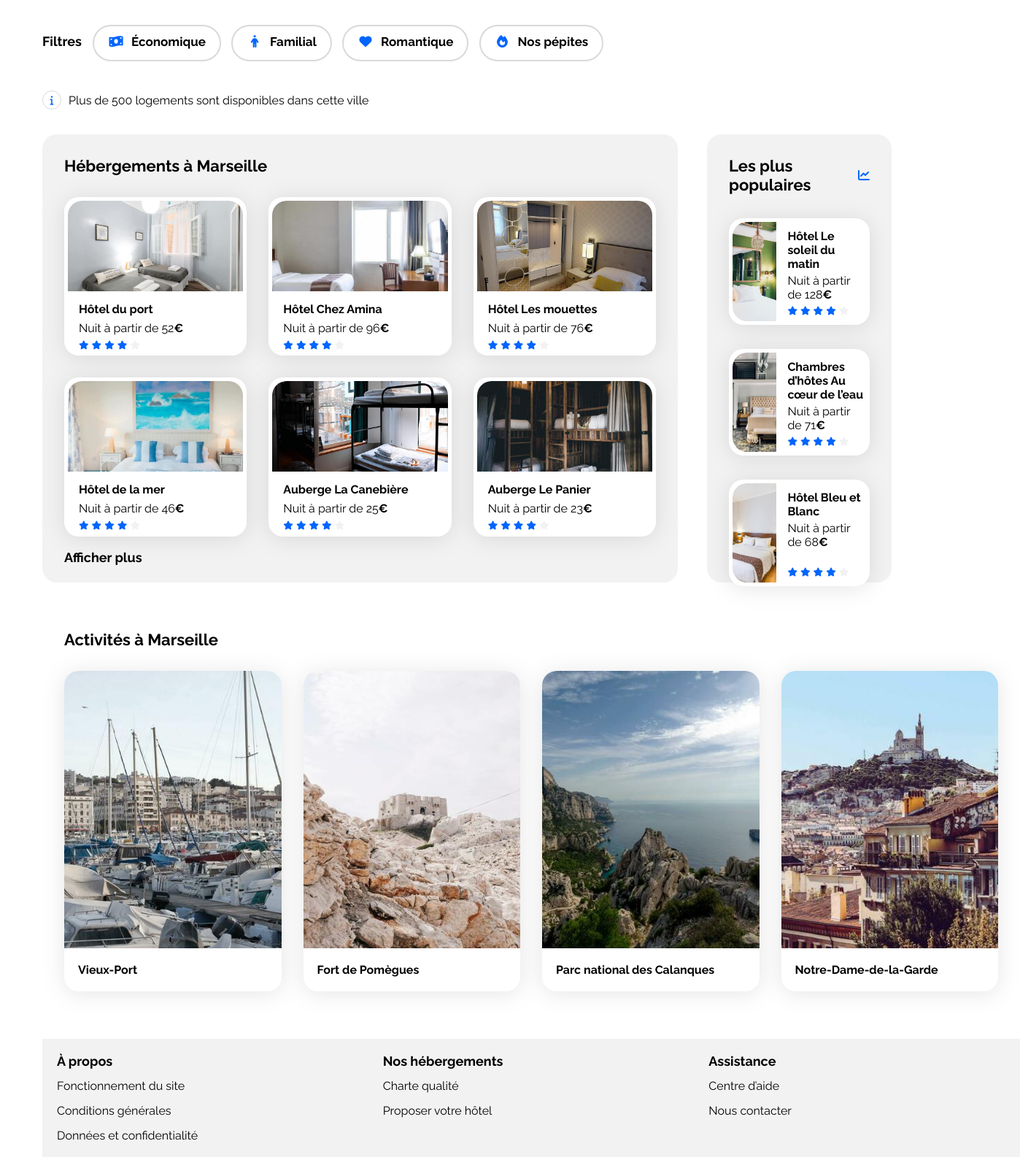
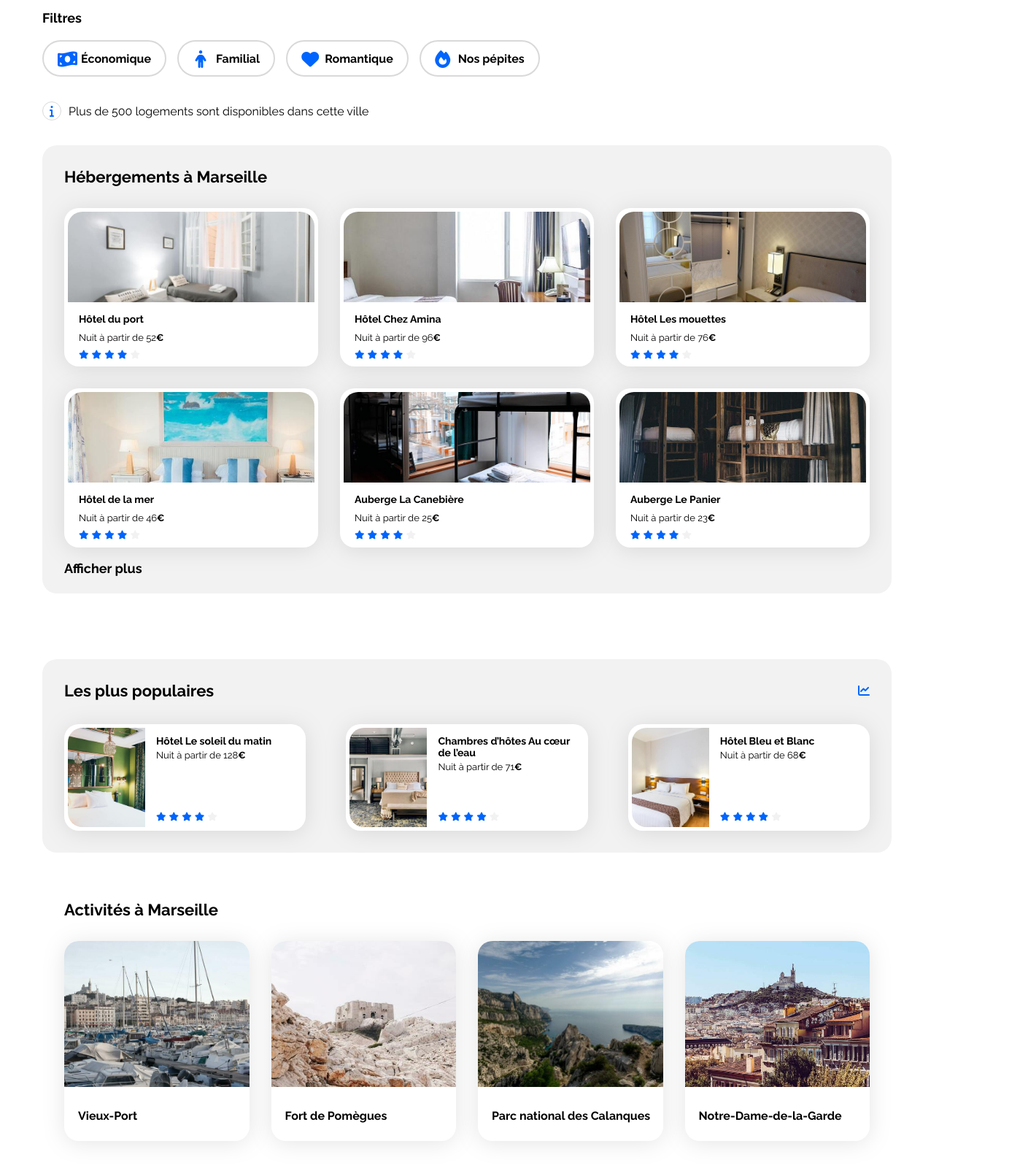
Before and after one commit to Luckywi/Booki, a plain HTML site: page Desktop/booki-master/index.html in a window 1280 px wide. Shown: the part 280-1880 px from the top of the page at 73% size, 1398 px wide, since content can reach past the window. Drawn offline with Linux system fonts and the light colour scheme.

Commit message:
nouvelle version

```diff
--- a/Desktop/booki-master/css/style.css
+++ b/Desktop/booki-master/css/style.css
@@ -60,7 +60,7 @@ a {
 
 /****** Header ***********/
 
-header{
+header {
     display: flex;
     flex-direction: row;
     justify-content: space-between;
@@ -68,60 +68,67 @@ header{
     margin-bottom: 35px;
 }
 
-.logo img{
+.logo img {
     width: 61.09px;
-    height: 19px ;
+    height: 19px;
     padding-top: 30px;
     padding-right: 50px;
 }
 
 
-.navbar{
+.navbar {
     display: flex;
     gap: 68px;
     height: 35px;
     width: 244px;
-    padding-right:0px;
+    padding-right: 0px;
     padding-top: 16px;
     margin-bottom: 44px;
 }
 
 
-.navbar a{
+.navbar a {
     position: relative;
     display: inline-block;
     font-size: 16px;
     font-weight: 400;
 }
 
-.navbar a::before{
-    content: ""; /* Nécessaire pour créer le pseudo-élément */
-    position: absolute; /* Positionnement absolu pour placer la barre */
-    bottom: 56.4px; /* Positionne la barre au-dessus du texte */
-    width: 100%; /* La barre a la même largeur que le lien */
-    height: 2px; /* Épaisseur de la barre */
-    background-color: #1a73e8; /* Couleur de la barre */
+.navbar a::before {
+    content: "";
+    /* Nécessaire pour créer le pseudo-élément */
+    position: absolute;
+    /* Positionnement absolu pour placer la barre */
+    bottom: 56.4px;
+    /* Positionne la barre au-dessus du texte */
+    width: 100%;
+    /* La barre a la même largeur que le lien */
+    height: 2px;
+    /* Épaisseur de la barre */
+    background-color: #1a73e8;
+    /* Couleur de la barre */
     transform: scaleX(0)
 }
 
 .navbar a:hover::before {
-    transform: scaleX(1); /* Déploie la barre à sa pleine largeur */
+    transform: scaleX(1);
+    /* Déploie la barre à sa pleine largeur */
 }
 
-.navbar a:hover{
+.navbar a:hover {
     color: #0065FC;
 }
 
 /****** Body info group ***********/
 
-.headline-titre{
+.headline-titre {
     font-size: 22px;
     font-weight: 700;
     margin-bottom: 8px;
 }
 
-.headline-sous-titre{
-    font-weight:400;
+.headline-sous-titre {
+    font-weight: 400;
     font-size: 16px;
     margin-top: 0px;
 }
@@ -129,7 +136,7 @@ header{
 /****** Body Search-bar ***********/
 
 
-.search-bar{
+.search-bar {
     display: flex;
     flex-direction: row;
     height: 49px;
@@ -139,14 +146,14 @@ header{
     margin-top: 35px;
 }
 
-.logo-box{
+.logo-box {
     width: 50px;
     background-color: #F2F2F2;
     border-radius: 15px 0px 0px 15px;
 
 }
 
-.logo-box i{
+.logo-box i {
     display: flex;
     padding: 14px 18px 15px 18px;
     color: black;
@@ -154,26 +161,26 @@ header{
 
 }
 
-.ville-box{
+.ville-box {
     width: 100%;
     border-top: 1px solid #F2F2F2;
     border-bottom: 1px solid #F2F2F2;
     background-color: white;
 }
 
-.ville-box a{
+.ville-box a {
     font-weight: 700;
     font-size: 18px;
     display: flex;
-    padding:15px 16px 15px 20px ;
+    padding: 15px 16px 15px 20px;
 }
 
-.fa-search{
+.fa-search {
     display: none;
 }
 
 
-.rechercher-box{
+.rechercher-box {
     display: block;
     width: 132px;
     height: 49px;
@@ -181,8 +188,8 @@ header{
     border-radius: 0px 15px 15px 0px;
 }
 
-.rechercher-box a{
-    font-weight:700;
+.rechercher-box a {
+    font-weight: 700;
     font-size: 18px;
     color: white;
     display: flex;
@@ -191,9 +198,14 @@ header{
 
 /****** Body Filter Bar ***********/
 
+.filters {
+    display: flex;
+    gap: 15px;
+}
 
 .filter-bar {
     display: flex;
+    flex-wrap: wrap;
     align-items: baseline;
     margin-bottom: 25px;
     gap: 15px;
@@ -214,7 +226,6 @@ header{
     font-size: 17px;
     font-weight: 700;
     padding: 4px 19px;
-    margin-right:10px;
     margin-bottom: 10px;
 }
 
@@ -222,18 +233,23 @@ header{
     background-color: #DEEBFF;
 }
 
-.filters .fa-solid{
+.filters .fa-solid {
     width: 22px;
     height: 22px;
     padding-right: 10px;
 }
 
+.fiters i {
+    display: flex;
+    height: fit-content;
+}
+
 /****** Body Infobar ***********/
 
-.infobar{
+.infobar {
     display: flex;
     flex-direction: row;
-    gap:10px;
+    gap: 10px;
     align-items: center;
     margin-bottom: 35px;
     font-size: 16px;
@@ -241,7 +257,7 @@ header{
     height: 24px;
 }
 
-.infobar .fa-solid{
+.infobar .fa-solid {
     display: flex;
     align-items: center;
     justify-content: center;
@@ -251,9 +267,10 @@ header{
     height: 24px;
 }
 
-.infobar i{
-    font-size: small;
+.fa-xl {
+    line-height: normal;
 }
+
 
 /****** Hebergements And Populaires ***********/
 .hebergements-and-populaires {
@@ -271,11 +288,10 @@ header{
 /****** Hebergements ***********/
 .hebergements {
     background-color: var(--main-bg-color);
-    width: 871px;
     height: 614px;
 }
 
-.hebergements-cards{
+.hebergements-cards {
     display: flex;
     gap: 30px;
 }
@@ -283,7 +299,7 @@ header{
 .hebergements-cards .card {
     display: flex;
     flex-direction: column;
-    margin-top:30px;
+    margin-top: 30px;
     height: 207.25px;
 }
 
@@ -300,7 +316,7 @@ header{
 
 .hebergements-cards .card-title {
     line-height: 18.78px;
-    margin-bottom:  8px;
+    margin-bottom: 8px;
 }
 
 
@@ -314,7 +330,7 @@ header{
     line-height: 13.25px;
 }
 
-.afficher-plus{
+.afficher-plus {
     font-weight: 700;
     font-size: 18px;
     line-height: 21.13px;
@@ -369,40 +385,45 @@ header{
 
 /****** Activtés ***********/
 
-.activites{
+.activites {
     margin: 30px;
     margin-bottom: 65px;
     margin-top: 65px;
 }
 
- .activites-card{
+.activites-card {
     display: flex;
+    flex-wrap: nowrap;
     gap: 30px;
     margin-top: 30px;
 }
 
- .img-card img{
-    display: block;
-     width: 297.5px;
+.img-card {
+    width: 25%;
+}
+
+.img-card img {
+
+    width: 100%;
     height: 380px;
     object-fit: cover;
     border-top-left-radius: 20px;
     border-top-right-radius: 20px;
 }
 
- .img-card-txt{
-    display:table;
+.img-card-txt {
+    display: table;
     height: 59px;
 }
 
- .activites .card-title{
-    display:table-cell ;
+.activites .card-title {
+    display: table-cell;
     vertical-align: middle;
     padding-left: 19px;
 
 }
 
- .img-card{
+.img-card {
     background-color: white;
     border-radius: 20px;
     filter: drop-shadow(0px 3px 15px rgba(0, 0, 0, 0.1));
@@ -411,29 +432,29 @@ header{
 
 /****** Footer ***********/
 
-footer{
+footer {
     display: flex;
     flex-direction: row;
     background-color: #F2F2F2;
-    width: 1340px;
+    width: 100%;
 }
 
-.footer-section{
+.footer-section {
     display: flex;
     flex-direction: column;
-    gap:15px;
+    gap: 15px;
     padding: 20px;
     width: 33%;
 }
 
-.footer-section h3{
+.footer-section h3 {
     font-size: 18px;
     font-weight: 700;
     line-height: 21.13px;
     margin: 0%;
 }
 
-.footer-section a{
+.footer-section a {
     font-size: 16px;
     font-weight: 400;
     line-height: 18.78px;
@@ -446,38 +467,70 @@ footer{
 /* Le code ci-dessous correspond à la version responsive uniquement */
 
 /****** Media queries ***********/
-/* Medium devices (tablets, less/equal than 1024px) */
-@media (max-width: 1024px) {
+/* Medium devices (tablets, less/equal than 1309px) */
+@media (max-width: 1309px) {
 
-
+    /****** Hebergements And Populaires ***********/
 
     .hebergements-and-populaires {
         flex-direction: column;
     }
 
+    /****** Body Filter Bar ***********/
+
+    .filter-bar {
+        display: block;
+
+    }
+
+    .filter-bar p {
+        text-align: left;
+        line-height: 21px;
+        margin-bottom: 20px;
+    }
+
+    .filter-bar button {
+        font-size: 16px;
+        display: flex;
+        flex-wrap: nowrap;
+        width: fit-content;
+        align-items: center;
+    }
+
+    .filters {
+        display: flex;
+        flex-direction: row;
+    }
+
+
+    /****** Hebergements ***********/
+
     .hebergements {
         width: 100%;
     }
 
-    .hebergements-cards img{
+    .hebergements-cards img {
         width: 100%;
     }
 
-    .hebergements-cards{
+    .hebergements-cards {
         width: 100%;
     }
 
 
-    .hebergements-cards a{
+    .hebergements-cards a {
         width: 33%;
     }
 
-    .hebergements-cards .card-title{
+    .hebergements-cards .card-title {
         font-size: clamp(10px, 1.5vw, 14px);
     }
-    .hebergements-cards .card-subtitle{
+
+    .hebergements-cards .card-subtitle {
         font-size: clamp(9px, 1.3vw, 13px);
     }
+
+    /****** Populaires ***********/
 
     .populaires {
         width: 100%;
@@ -503,66 +556,35 @@ footer{
         font-size: clamp(9px, 1.3vw, 13px);
     }
 
-    .activites{
-        max-width: 100%;
-        margin: 22px;
-        margin-bottom: 65px;
-        margin-top: 65px;
-    }
-
-    .activites-card{
-        flex-wrap: wrap;
-    }
-
-    .img-card{
-       width:193.5px;
-    }
-
-    .img-card img{
+    .img-card img {
         width: 100%;
         height: 200px;
         object-fit: cover;
     }
 
-    .img-card-txt{
+    .img-card-txt {
         height: 70px;
     }
 
-    footer{
+    /****** Footer ***********/
+
+    footer {
         width: 100%;
-    }
-
-    .filter-bar{
-        display: block;
-    }
-
-    .filter-bar p{
-        text-align: left;
-        line-height: 21px;
-        margin-bottom: 20px;
-    }
-
-    .filter-bar button {
-        font-size: 16px;
-    }
-
-    .filters{
-        display: flex;
-        flex-direction: row;
-        flex-wrap: wrap;
     }
 }
 
+
+
 /* Small devices (phones, less than 768px) */
 @media (max-width: 767.98px) {
-    .main-container{
+
+    .main-container {
         width: 375px;
         padding: 0;
     }
 
-
     /****** Header ***********/
-    header{
+    header {
         display: flex;
         flex-direction: column;
         align-items: center;
@@ -572,77 +594,78 @@ footer{
         padding-right: 20px;
     }
 
-    .headline{
+    .headline {
         padding-left: 20px;
         padding-right: 20px;
     }
 
-    .logo img{
+    .logo img {
         width: 61.09px;
         height: 19px;
         padding: 30px;
         margin-bottom: 0%;
     }
 
-    .navbar{
+    .navbar {
         width: 375px;
         padding: 0%;
         gap: 0px;
     }
 
-    .navbar a{
+    .navbar a {
         display: flex;
         justify-content: center;
         width: 50%;
     }
 
-    .navbar a::before{
+    .navbar a::before {
         bottom: -17px;
     }
 
     /****** Body Search-bar ***********/
 
-    .search-bar{
+    .search-bar {
         padding-right: 20px;
         padding-left: 20px;
         width: auto;
     }
 
 
-    .rechercher-box{
+    .rechercher-box {
         width: 49px;
         height: 49px;
         border-radius: 15px;
         box-shadow: 0px 4px 4px rgba(0, 0, 0, 0.25);
     }
 
-    .fa-search{
+    .fa-search {
         display: block;
         color: white;
         padding: 15px 16px 15px 16px;
     }
 
-    .rechercher-box a{
-        display:none;
+    .rechercher-box a {
+        display: none;
     }
 
     /****** Body Filter Bar ***********/
 
-    .filter-bar{
+    .filter-bar {
         padding-left: 20px;
         padding-right: 20px;
     }
 
-    .infobar{
+    .infobar {
         padding-left: 20px;
         padding-right: 20px;
     }
 
-    .filters{
+    .filters {
         gap: 10px;
+        flex-wrap: wrap;
     }
 
-    .filter-bar button{
+    .filter-bar button {
         font-size: 14px;
         width: 162.5px;
         margin-right: 0px;
@@ -650,11 +673,11 @@ footer{
         text-align: unset;
         display: flex;
         align-items: center;
-        margin-bottom: 10px ;
+        margin-bottom: 10px;
     }
 
 
-    .filters .fa-solid{
+    .filters .fa-solid {
         display: flex;
         align-items: center;
     }
@@ -662,7 +685,7 @@ footer{
 
     /****** Hebergements And Populaires ***********/
 
-    .hebergements-and-populaires{
+    .hebergements-and-populaires {
         flex-direction: column-reverse;
     }
 
@@ -675,12 +698,12 @@ footer{
 
     /****** Populaires ***********/
 
-    .populaires{
+    .populaires {
         margin: 0px;
         background-color: rgba(242, 242, 242, 1);
     }
 
-    .populaires-cards{
+    .populaires-cards {
         flex-direction: column;
     }
 
@@ -701,7 +724,7 @@ footer{
 
     /****** Hebergements ***********/
 
-    section .hebergements{
+    section .hebergements {
         padding-left: 20px;
         padding-right: 20px;
     }
@@ -712,11 +735,11 @@ footer{
         height: fit-content;
     }
 
-    .hebergements .section-title{
+    .hebergements .section-title {
         margin-bottom: 15px;
     }
 
-    .hebergements-cards{
+    .hebergements-cards {
         display: flex;
         flex-direction: column;
         gap: 15px;
@@ -728,46 +751,51 @@ footer{
         margin-top: 0%;
     }
 
-    .hebergements-cards .card-title{
+    .hebergements-cards .card-title {
         font-size: 16px;
     }
 
-    .hebergements-cards .card-subtitle{
+    .hebergements-cards .card-subtitle {
         font-size: 14px;
     }
 
     /****** Activtés ***********/
 
-    .activites{
+    .activites {
         margin: 0;
         padding: 30px;
+        display: flex;
+        flex-wrap: wrap;
     }
 
-   .img-card{
+    .activites-card {
+        display: flex;
+        flex-direction: column;
+    }
+
+    .img-card {
         width: 315px;
     }
 
-   .img-card img{
+    .img-card img {
         width: 100%;
         height: 141px;
         object-fit: cover;
-
     }
 
-   .img-card-txt{
+    .img-card-txt {
         height: 59px;
     }
 
     /****** Footer ***********/
 
-   footer{
+    footer {
         flex-direction: column;
         width: 100%;
     }
 
-   .footer-section{
+    .footer-section {
         width: max-content;
         padding: 30px;
     }
-
 }
--- a/Desktop/booki-master/index.html
+++ b/Desktop/booki-master/index.html
@@ -40,10 +40,10 @@
             <div class="filter-bar">
                 <p>Filtres</p>
                 <div class="filters">
-                    <button><i class="fa-money-bill-wave fa-solid"></i>Économique</button>
-                    <button><i class="fa-person fa-solid"></i>Familial</button>
-                    <button><i class="fa-heart fa-solid"></i>Romantique</button>
-                    <button><i class="fa-fire fa-solid"></i>Nos pépites</button>
+                    <button><i class="fa-money-bill-wave fa-solid fa-xl"></i>Économique</button>
+                    <button><i class="fa-person fa-solid fa-xl"></i>Familial</button>
+                    <button><i class="fa-heart fa-solid fa-xl"></i>Romantique</button>
+                    <button><i class="fa-fire fa-solid fa-xl"></i>Nos pépites</button>
                 </div>
             </div>
             <div class="infobar">
@@ -170,15 +170,10 @@
                                 </div>
                             </article>
                         </a>
-                        </article>
-                        </a>
                     </div>
-
                         <a href="">
                             <p class="afficher-plus">Afficher plus</p>
                         </a>
-                </section>
-
                 </section>
                 <section class="populaires">
                     <div class="populaires-title">
@@ -253,38 +248,38 @@
         <div class="activites">
             <h2 class="section-title">Activités à Marseille</h2>
             <div class="activites-card">
-                <a href="#">
                     <article class="img-card">
+                        <a href="#">
                         <img src="./images/activites/reno-laithienne.jpg" alt="Image activité">
                         <div class="img-card-txt">
                             <h3 class="card-title">Vieux-Port</h3>
                         </div>
+                        </a>
                     </article>
-                </a>
-                <a href="#">
                     <article class="img-card">
+                    <a href="#">
                         <img src="./images/activites/paul-hermann.jpg" alt="Image activité">
                         <div class="img-card-txt">
                             <h3 class="card-title">Fort de Pomègues</h3>
                         </div>
+                    </a>
                     </article>
-                </a>
-                <a href="#">
                     <article class="img-card">
+                        <a href="#">
                         <img src="./images/activites/kilyan-sockalingum.jpg" alt="Image activité">
                         <div class="img-card-txt">
                             <h3 class="card-title">Parc national des Calanques</h3>
                         </div>
+                        </a>
                     </article>
-                </a>
-                <a href="#">
                     <article class="img-card">
+                        <a href="#">
                         <img src="./images/activites/florian-wehde.jpg" alt="Image activité">
                         <div class="img-card-txt">
                             <h3 class="card-title">Notre-Dame-de-la-Garde</h3>
                         </div>
+                        </a>
                     </article>
-                </a>
             </div>
         </div>
         <footer>
```
Lines whose indentation alone changed are shown as unchanged.
